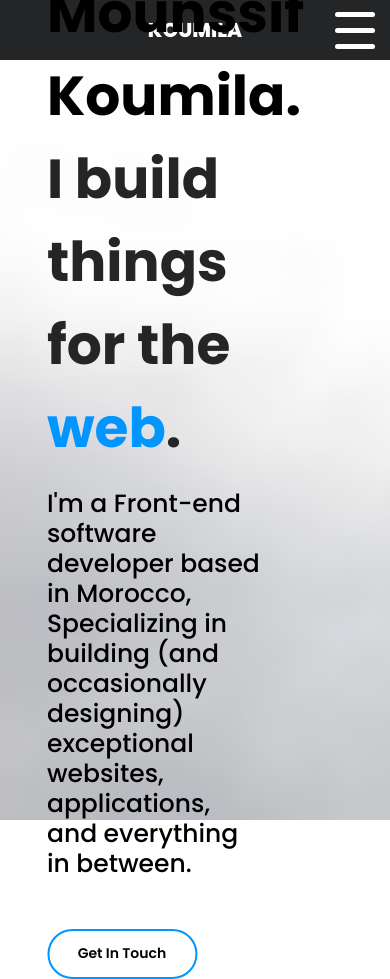
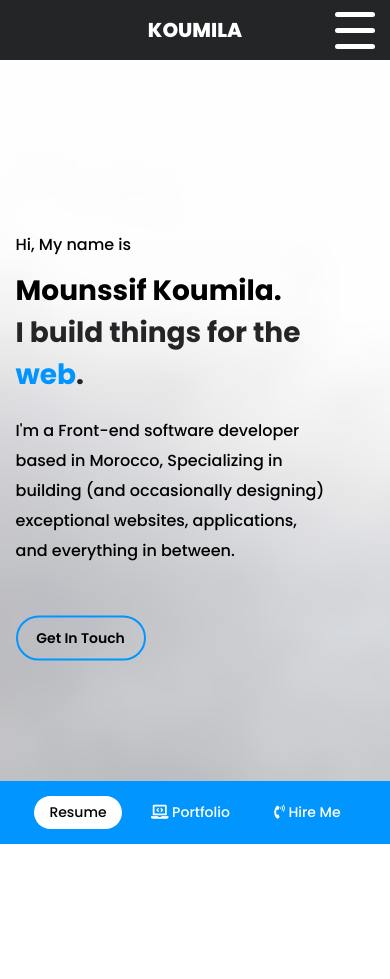
Before and after one commit to cefdev/Portfolio, a website: page index.html in a window 390 px wide. After the commit the page ends 844 px from the top, so only its background shows below. Drawn offline with Linux system fonts and the light colour scheme.

Commit message:
Adding Media Queries to the Main section

```diff
--- a/sass/base/_mediaQueries.scss
+++ b/sass/base/_mediaQueries.scss
@@ -1,3 +1,36 @@
+/**/
+/* Small screens & laptops */
+/**/
+@media only screen and (max-width: 1025px) {
+  // HOME SECTION
+  .home {
+    &_container {
+      width: 70% !important;
+      left: 50% !important;
+      transform: translate(-50%, -50%) !important;
+    }
+
+    &_paragraph {
+      font-size: 2rem !important;
+      margin: 1rem 0 !important;
+
+      &:nth-of-type(2) {
+        margin: 2rem 0 0 0 !important;
+      }
+    }
+
+    &_name {
+      font-size: 4rem !important;
+    }
+
+    &_description {
+      font-size: 4rem !important;
+    }
+  }
+}
+/**/
+/* Tablets & Landscape */
+/**/
 @media only screen and (max-width: 768px) {
   .hamburger {
     display: flex !important;
@@ -11,10 +44,77 @@
   .header_logo {
     margin: 0 auto !important;
   }
+
+  .tapbar {
+    display: flex !important;
+  }
+
+  // HOME SECTION
+  .home {
+    &_container {
+      width: 80% !important;
+      left: 50% !important;
+      transform: translate(-50%, -50%) !important;
+    }
+
+    &_paragraph {
+      font-size: 1.8rem !important;
+      width: 100% !important;
+      margin: 1rem 0 !important;
+
+      &:nth-of-type(2) {
+        margin: 2rem 0 0 0 !important;
+      }
+    }
+
+    &_name {
+      font-size: 3.2rem !important;
+      margin-bottom: 0rem !important;
+    }
+
+    &_description {
+      font-size: 3.2rem !important;
+    }
+
+    &_btn {
+      width: 13rem !important;
+      padding: 1rem 0.5rem !important;
+    }
+  }
 }
 
-@media only screen and (min-width: 768px) {
-  .tapbar {
-    display: none !important;
+/**/
+/* Phones */
+/**/
+@media only screen and (max-width: 480px) {
+  .home {
+    &_container {
+      left: 4% !important;
+      transform: translate(0%, -50%) !important;
+    }
+
+    &_paragraph {
+      font-size: 1.6rem !important;
+      width: 100% !important;
+      margin: 1rem 0 !important;
+
+      &:nth-of-type(2) {
+        margin: 2rem 0 0 0 !important;
+      }
+    }
+
+    &_name {
+      font-size: 2.8rem !important;
+      margin-bottom: 0rem !important;
+    }
+
+    &_description {
+      font-size: 2.8rem !important;
+    }
+
+    &_btn {
+      width: 13rem !important;
+      padding: 1rem 0.5rem !important;
+    }
   }
 }
```
Also changed, not shown: css/style.css.
